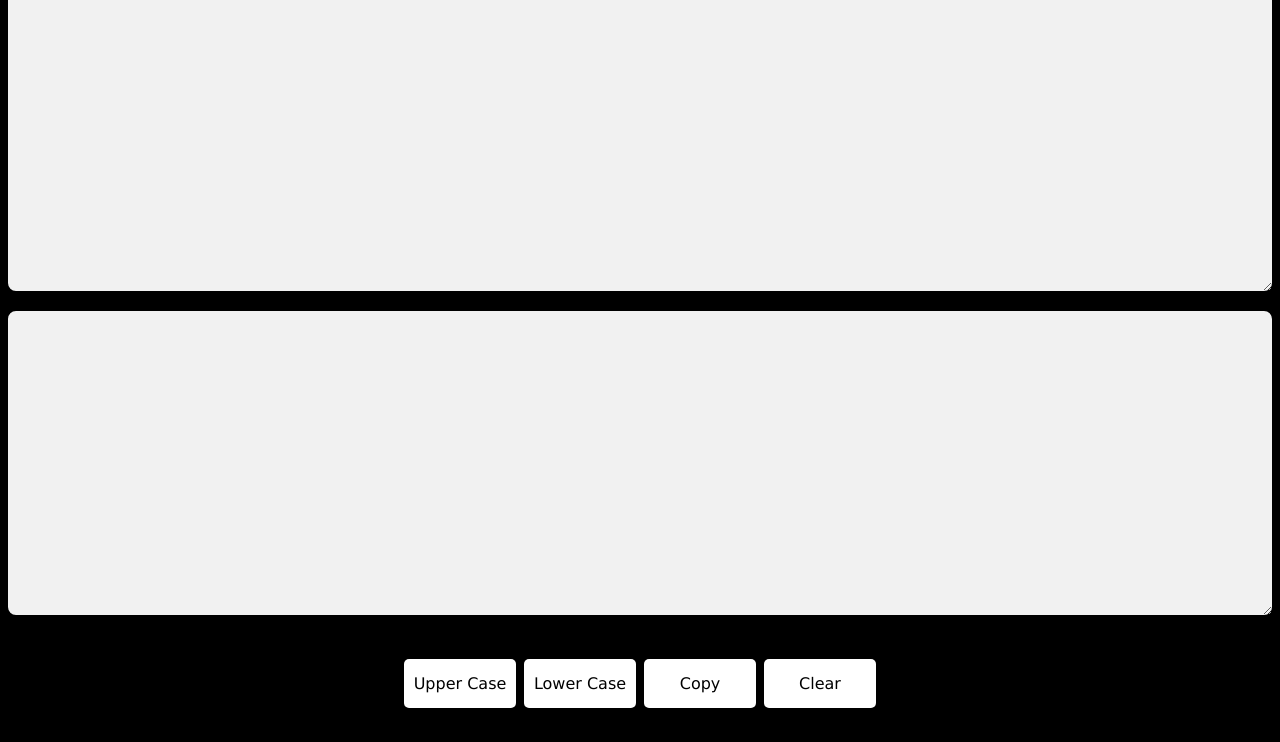
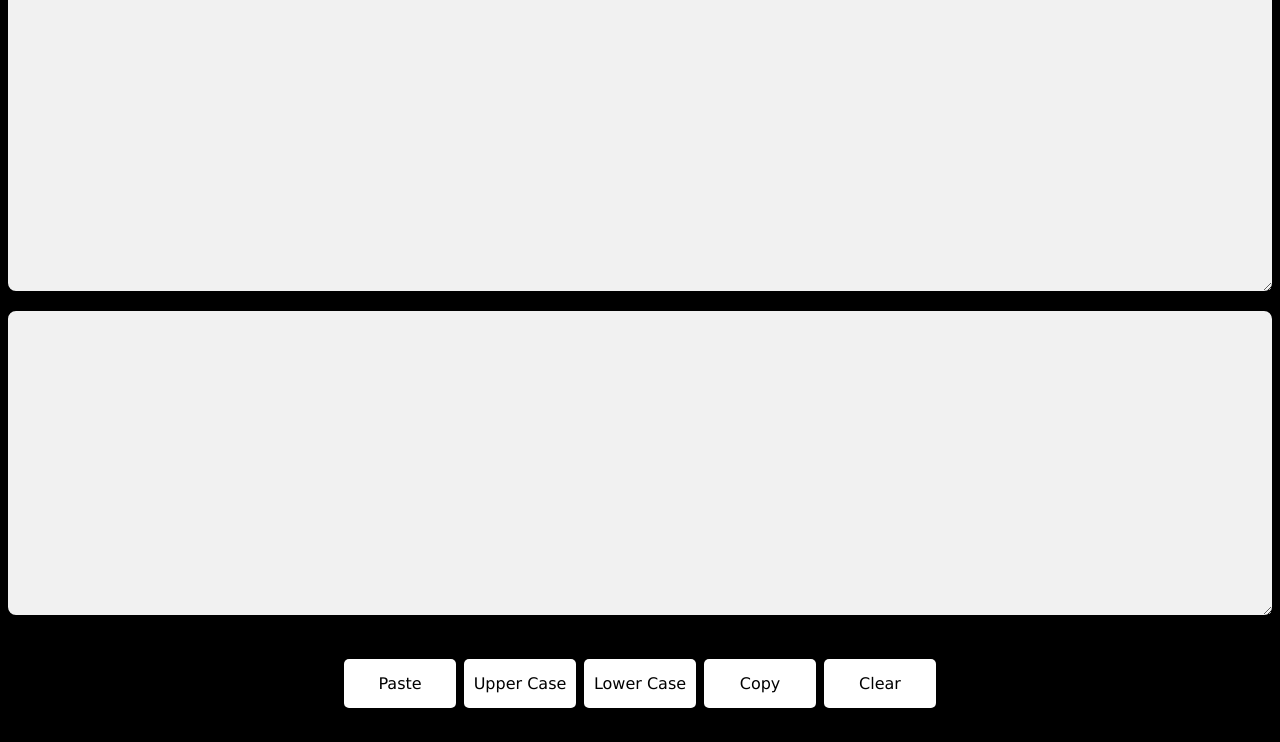
Before and after one commit to meet-abhishek/CaseConvert, a plain HTML site: page index.html in a window 1280 px wide. Shown: the part 58-800 px from the top of the page. Drawn offline with Linux system fonts and the light colour scheme.

Commit message:
Added Feature: Paste

```diff
--- a/index.html
+++ b/index.html
@@ -22,6 +22,8 @@
 
 <!------------- BUTTONS --------------->
     <div class="btns">
+        <div class="paste" id="paste">Paste</div>
+
         <div class="ubtn" id="ubtn">Upper Case</div>
 
         <div class="lbtn" id="lbtn">Lower Case</div>
--- a/script.js
+++ b/script.js
@@ -43,3 +43,21 @@ document.getElementById("clear").addEventListener("click", function(){
     document.getElementById("text").value = "";
     document.getElementById("result").value = "";
 });
+
+/*-----------CLEAR---------------*/
+document.getElementById("paste").addEventListener("click", function() {
+    pasteText();
+});
+
+async function pasteText() {
+    const textarea = document.getElementById('text');
+
+    try {
+        // Use the Clipboard API to read text from the clipboard
+        const text = await navigator.clipboard.readText();
+        textarea.value += text; // Append the text to the textarea
+        console.log("Pasted text:", text);
+    } catch (err) {
+        console.error('Failed to read clipboard contents:', err);
+    }
+}
--- a/style.css
+++ b/style.css
@@ -97,6 +97,21 @@ textarea {
     cursor: pointer; /* Pointer cursor on hover */
 }
 
+.paste {
+    background-color: #ffffff; /* Green */
+    height: auto;
+    width: 7rem;
+    border: none;
+    color: rgb(0, 0, 0);
+    padding: 15px 0px;
+    text-align: center;
+    text-decoration: none;
+    display: inline-block;
+
+    border-radius: 5px; /* Rounded corners */
+    cursor: pointer; /* Pointer cursor on hover */
+}
+
 @media (max-width: 1080px) {
     .btns {
         display: flex;
```
